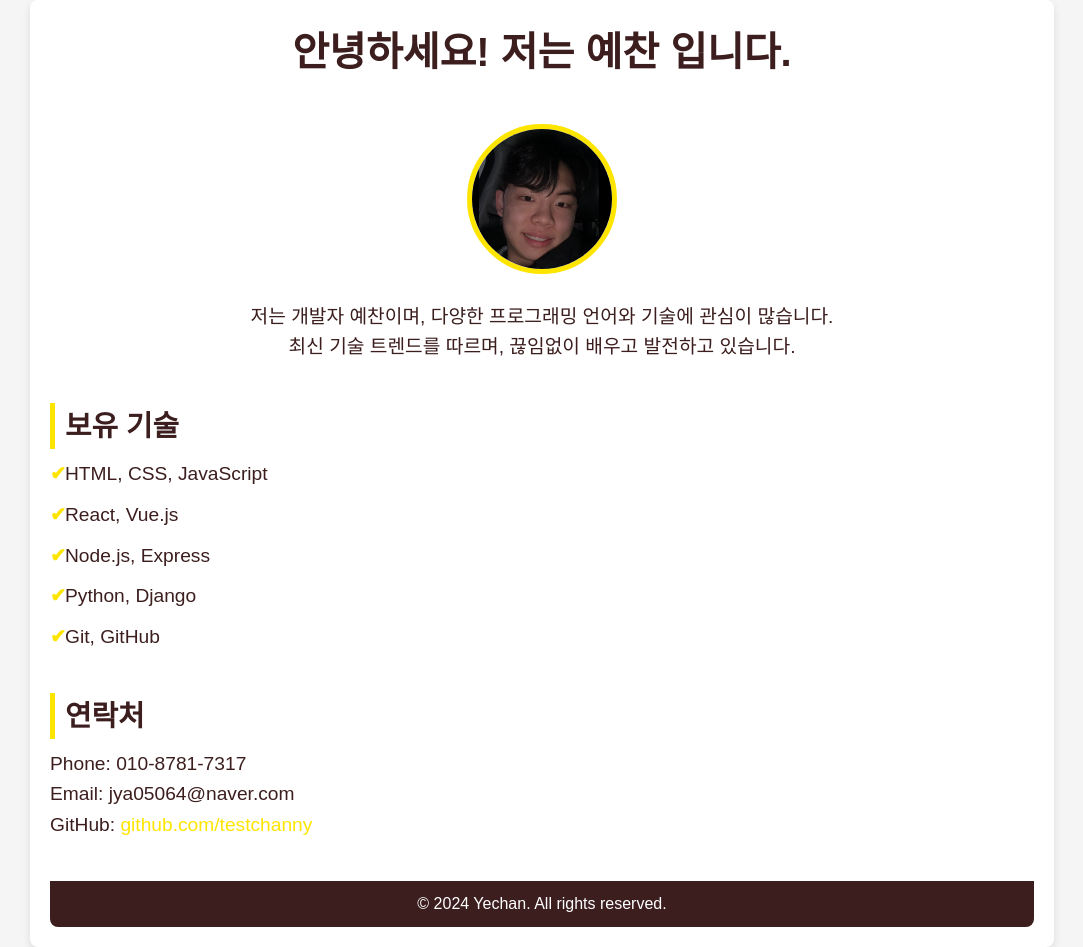
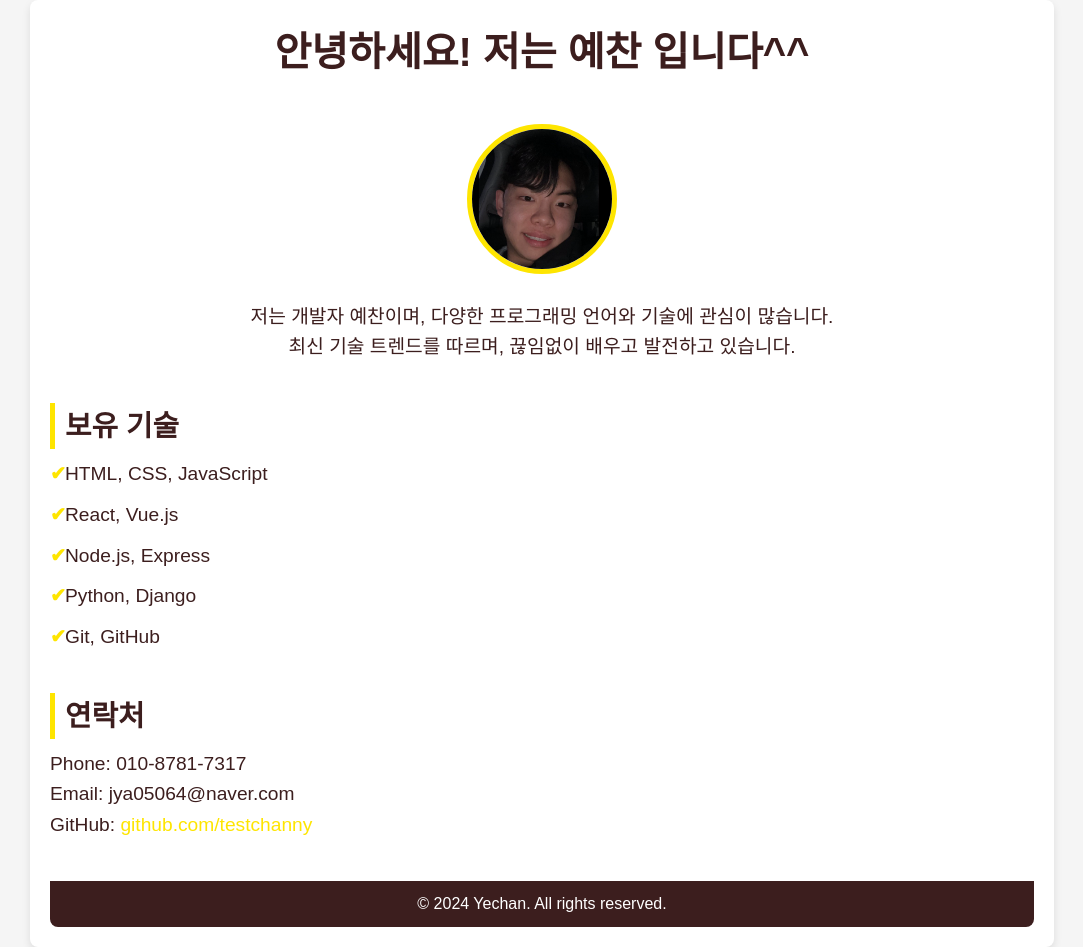
Before and after one commit to testchanny/mastering-git-github, a website: page public/index.html in a window 1280 px wide. Shown: the whole page, without its empty margins (98-1181 px from the left). Drawn offline with Linux system fonts and the light colour scheme.

Commit message:
Change title

```diff
--- a/public/index.html
+++ b/public/index.html
@@ -10,7 +10,7 @@
 <body>
     <div class="container">
         <header>
-            <h1>안녕하세요! 저는 예찬 입니다.</h1>
+            <h1>안녕하세요! 저는 예찬 입니다^^</h1>
         </header>
 
         <section class="profile">
```
